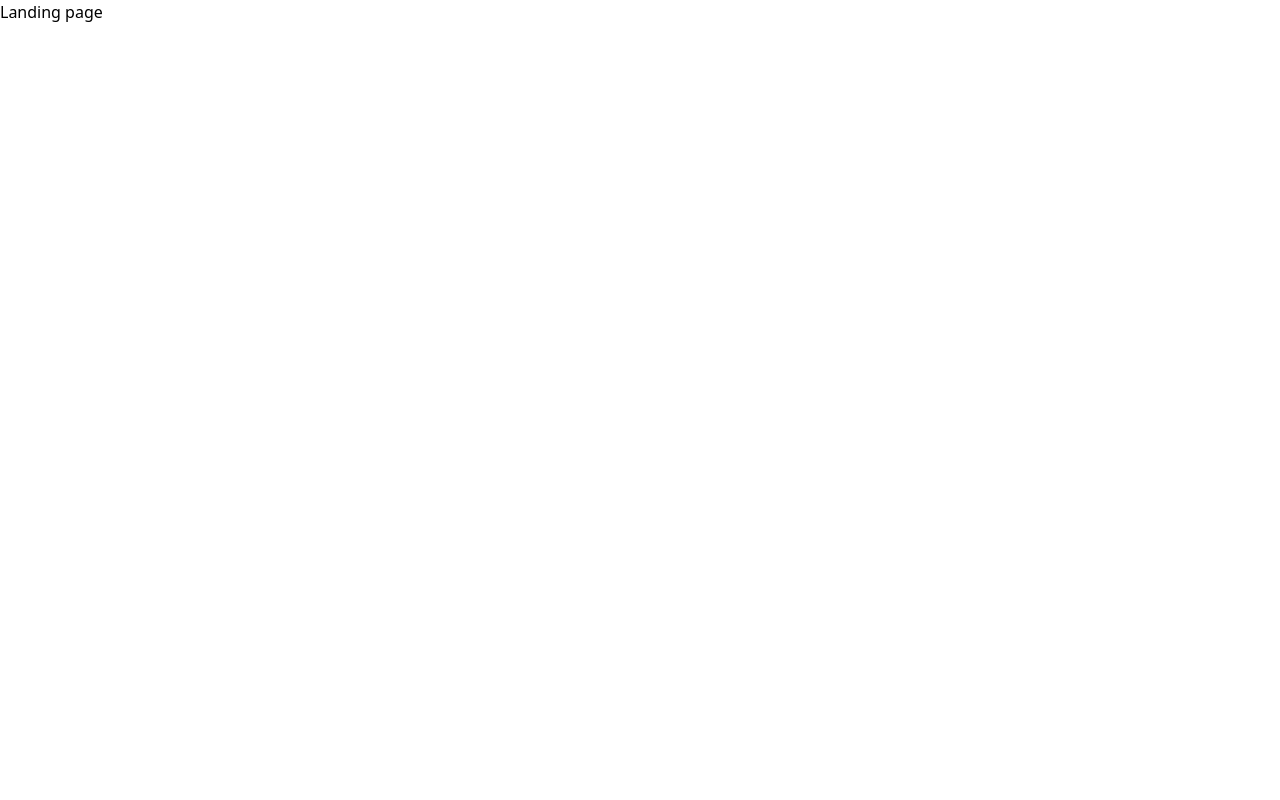
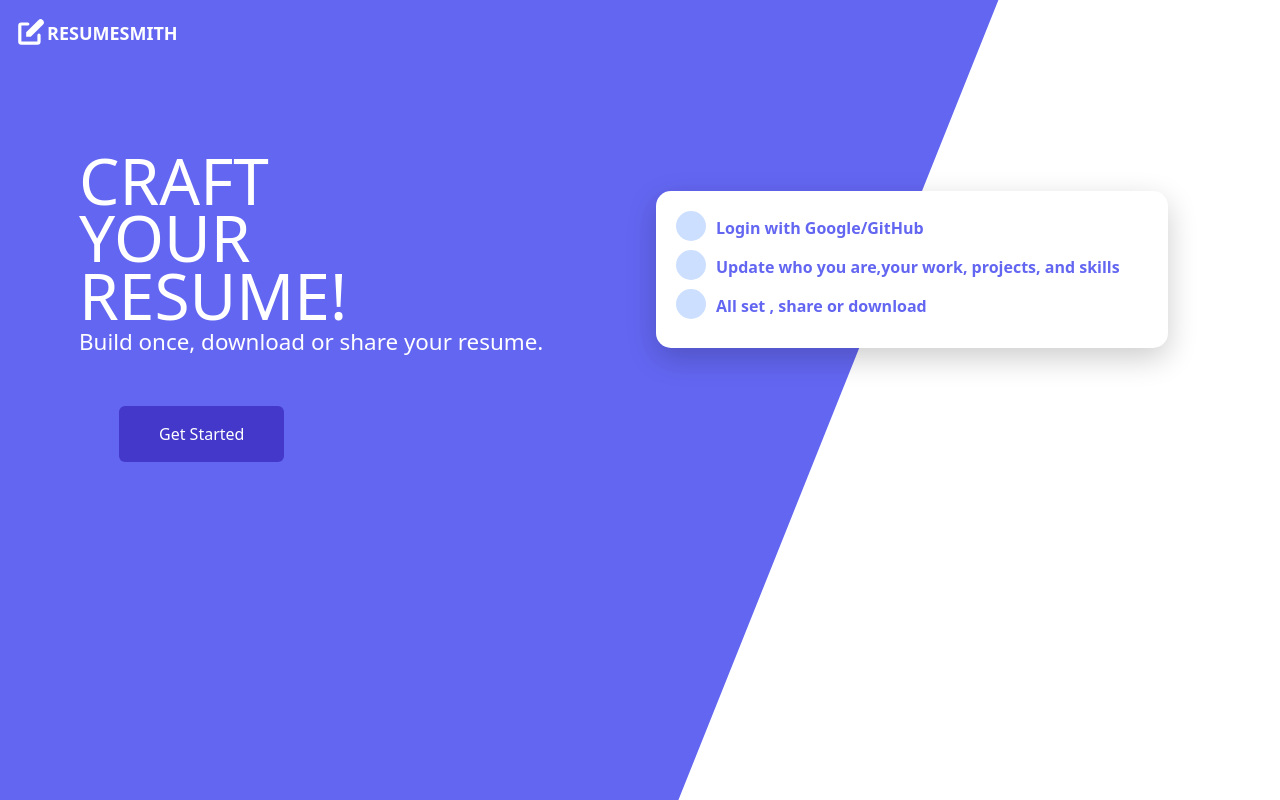
Before and after one commit to Gvinod1991/resume-builder, a React (Create React App) app: page / in a window 1280 px wide. Before the commit this address had no page. Built offline with nearby package versions, Linux system fonts and the light colour scheme; no server answers.

Commit message:
Landing page with login modal implementation

```diff
--- a/src/components/RouteWithLayout/index.tsx
+++ b/src/components/RouteWithLayout/index.tsx
@@ -18,7 +18,7 @@ function RequireAuth({ children }: { children: JSX.Element }): JSX.Element {
     return <Loader />;
   }
   if (!user) {
-    return <Navigate to='/login' state={{ from: location }} replace />;
+    return <Navigate to='/' state={{ from: location }} replace />;
   }
   return children;
 }
--- a/src/pages/Landing/index.tsx
+++ b/src/pages/Landing/index.tsx
@@ -1,3 +1,74 @@
+import { useEffect, useState } from 'react';
+import { PencilAltIcon } from '@heroicons/react/solid';
+import { useAuthState } from 'react-firebase-hooks/auth';
+import { useLocation, useNavigate } from 'react-router-dom';
+import { Button, Loader, Modal } from '../../components';
+import { auth } from '../../utils/firebase';
+import Login from '../Login';
+import './landing.css';
 export default function Landing(): JSX.Element {
-  return <p>Landing page</p>;
+  const [isModalVisible, setIsModalVisible] = useState<boolean>(false);
+  const navigate = useNavigate();
+  const location = useLocation();
+  const from = location.state?.from?.pathname || '/resume';
+  const [user, loading] = useAuthState(auth);
+
+  useEffect(() => {
+    if (user) {
+      setIsModalVisible(false);
+      navigate(from, { replace: true });
+    }
+  }, [user, from, navigate]);
+
+  if (loading) return <Loader />;
+  return (
+    <>
+      <div id='bg'></div>
+      <header>
+        <a href='#'>
+          <PencilAltIcon className='w-8 cursor-pointer inline' />
+          <span className='relative top-1 font-bold text-lg'>ResumeSmith</span>
+        </a>
+      </header>
+      <main className='main'>
+        <section id='card'>
+          <ul>
+            <li>
+              <span></span>
+              <strong>Login with Google/GitHub</strong>
+            </li>
+            <li>
+              <span></span>
+              <strong>
+                Update who you are,your work, projects, and skills
+              </strong>
+            </li>
+            <li>
+              <span></span>
+              <strong>All set , share or download </strong>
+            </li>
+          </ul>
+        </section>
+        <section id='primary'>
+          <h1>Craft your resume!</h1>
+          <p>Build once, download or share your resume.</p>
+          <Button
+            title='Get Started'
+            className='bg-gray-50 text-indigo-500 px-10 py-4 mt-12 ml-10 hover:bg-gray-50 hover:border-indigo-300 border'
+            onClick={(): void => setIsModalVisible(true)}
+          ></Button>
+        </section>
+      </main>
+      <Modal
+        title='Login Here'
+        titleStyle='text-indigo-400'
+        className='w-3/12 sm:w-3/12 m-1 h-auto bg-gray-50'
+        open={isModalVisible}
+        onClose={(): void => setIsModalVisible(false)}
+        hideCancelBtn={true}
+      >
+        <Login />
+      </Modal>
+    </>
+  );
 }
--- /dev/null
+++ b/src/pages/Landing/landing.css
@@ -0,0 +1,137 @@
+body #bg {
+  -webkit-clip-path: polygon(100% 0, 100% 83%, 48% 100%, 0 100%, 0 0);
+  clip-path: polygon(100% 0, 100% 82%, 48% 100%, 0 100%, 0 0);
+  background-color: #6366f1;
+  width: 100%;
+  height: 100%;
+  position: absolute;
+  z-index: -1;
+}
+
+@media (min-width: 840px) {
+  body #bg {
+    -webkit-clip-path: polygon(0 1%, 78% 0, 53% 100%, 0% 100%);
+    clip-path: polygon(0 0%, 78% 0, 53% 100%, 0% 100%);
+  }
+}
+
+body header a {
+  color: #fff;
+  text-decoration: none;
+  padding: 15px;
+  display: block;
+  text-transform: uppercase;
+}
+
+@media (min-width: 840px) {
+  .main {
+    display: -ms-grid;
+    display: grid;
+    -ms-grid-columns: 50% auto;
+    grid-template-columns: 50% auto;
+    grid-template-areas: 'primary card';
+  }
+}
+
+.main section#card {
+  background: #fff;
+  padding: 20px;
+  margin: 1em auto;
+  border-radius: 15px;
+  -webkit-box-shadow: 0 10px 30px rgba(0, 0, 0, 0.2);
+  box-shadow: 0 10px 30px rgba(0, 0, 0, 0.2);
+  width: 80%;
+}
+
+@media (min-width: 840px) {
+  .main section#card {
+    grid-area: card;
+    height: -webkit-fit-content;
+    height: -moz-fit-content;
+    height: fit-content;
+    -ms-flex-item-align: center;
+    -ms-grid-row-align: center;
+    align-self: center;
+    margin: 1em;
+  }
+}
+
+.main section#card ul {
+  list-style-type: none;
+  margin: 0;
+  padding: 0;
+}
+
+.main section#card ul li {
+  margin-bottom: 10px;
+}
+
+.main section#card ul li span {
+  position: absolute;
+  width: 30px;
+  height: 30px;
+  background-color: #ccdfff;
+  border-radius: 50%;
+  margin-right: 10px;
+}
+
+.main section#card ul li strong {
+  display: inline-block;
+  margin-left: 40px;
+  margin-top: 5px;
+  color: #6366f1;
+}
+
+.main section#primary {
+  color: #fff;
+  padding: 15px;
+  text-align: center;
+}
+
+@media (min-width: 840px) {
+  .main section#primary {
+    grid-area: primary;
+    text-align: left;
+    margin: 4em 0 0 4em;
+  }
+}
+
+.main section#primary h1 {
+  font-size: 3em;
+  margin-top: 10px;
+  text-transform: uppercase;
+}
+
+@media (min-width: 840px) {
+  .main section#primary h1 {
+    width: 30%;
+    font-size: 4em;
+    line-height: 0.9em;
+  }
+}
+
+.main section#primary p {
+  font-size: 1.4em;
+}
+
+.main section#primary a {
+  color: #6366f1;
+  border-radius: 15px;
+  text-decoration: none;
+  text-transform: uppercase;
+  font-weight: bold;
+  background-color: #f5f5f5;
+  display: block;
+  text-align: center;
+  margin: 50px auto 0 auto;
+  padding: 15px;
+  -webkit-box-shadow: 0 10px 30px rgba(0, 0, 0, 0.2);
+  box-shadow: 0 10px 30px rgba(0, 0, 0, 0.2);
+}
+
+@media (min-width: 840px) {
+  .main section#primary a {
+    display: inline-block;
+    padding: 15px 60px;
+  }
+}
--- a/src/pages/Login/index.tsx
+++ b/src/pages/Login/index.tsx
@@ -1,5 +1,5 @@
 import { useEffect } from 'react';
-import { Card, Wrapper, Typography, Button } from '../../components';
+import { Wrapper, Button } from '../../components';
 import { useDispatch } from 'react-redux';
 import { LoginRequest } from '../../store/actions';
 import { useNavigate, useLocation } from 'react-router-dom';
@@ -20,28 +20,21 @@ export default function Login(): JSX.Element {
   }, [user, from, navigate]);
   if (loading) return <Loader />;
   return (
-    <Card
-      className={
-        'fixed bg-gray-50 top-1/2 left-1/2 -translate-x-1/2 -translate-y-1/2 w-fit'
-      }
-    >
-      <Typography variant='h2' className='text-xl text-indigo-500'>
-        Login Here
-      </Typography>
-      <Wrapper className='flex flex-row justify-end'>
+    <>
+      <Wrapper className='flex flex-row justify-center'>
         <Button
           onClick={(): AppThunk<void> => dispatch(LoginRequest('google'))}
-          className='m-1'
+          className='m-2 px-10 py-5'
           title='Login with google'
         ></Button>
       </Wrapper>
-      <Wrapper className='flex flex-row justify-end'>
+      <Wrapper className='flex flex-row justify-center'>
         <Button
           onClick={(): AppThunk<void> => dispatch(LoginRequest('github'))}
-          className='m-1'
+          className='m-2 px-10 py-5'
           title='Login with Github'
         ></Button>
       </Wrapper>
-    </Card>
+    </>
   );
 }
```
